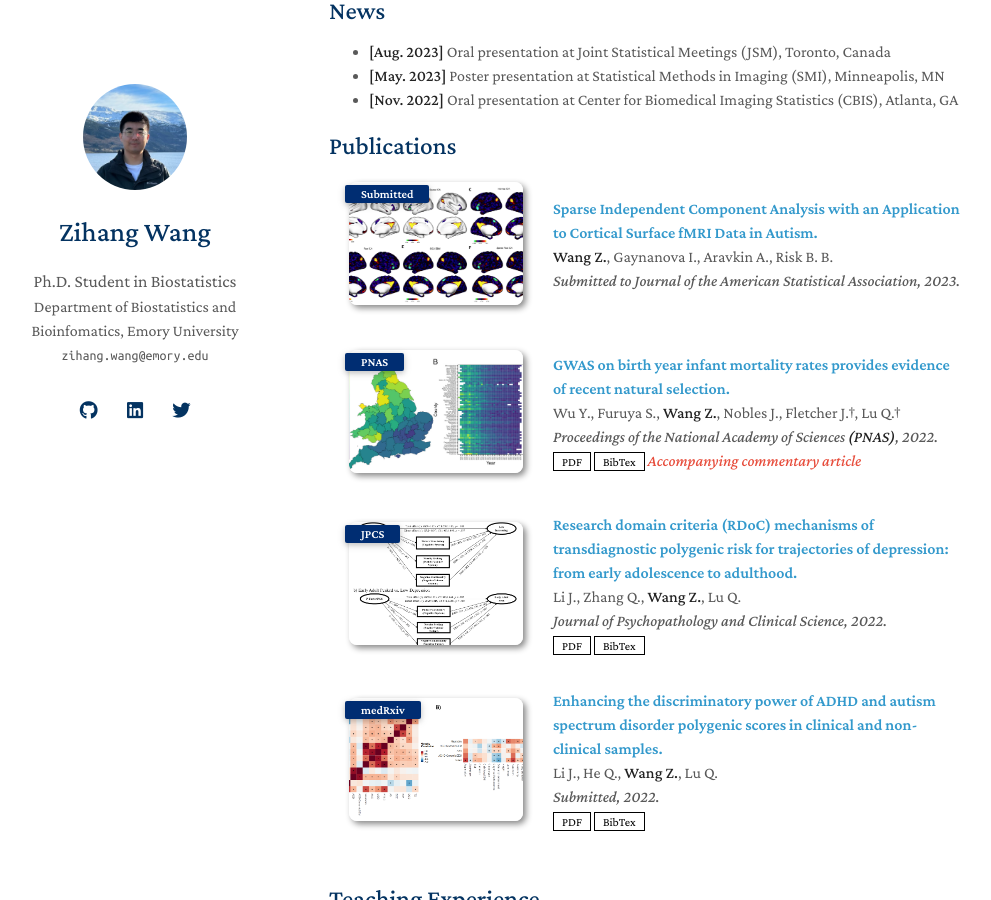
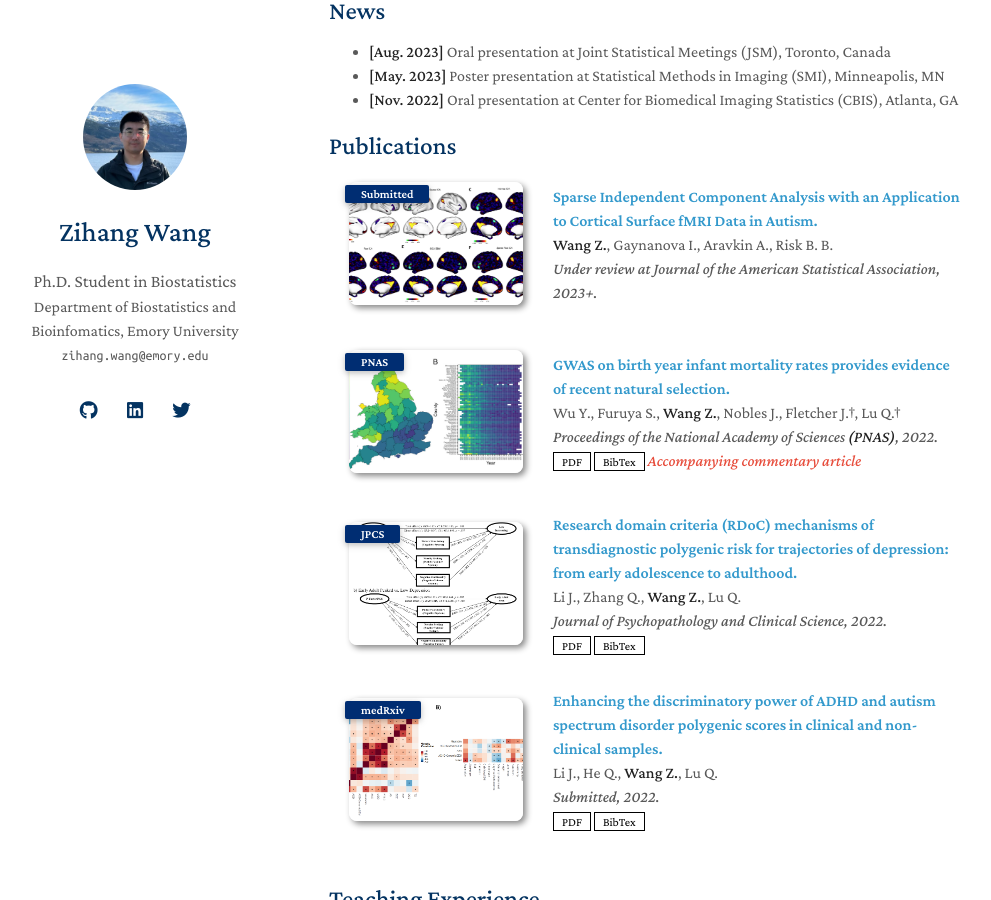
Before and after one commit to imzihangwang/imzihangwang.github.io, a Jekyll site: the page built from index.md, in a window 1280 px wide and 900 px high, scrolled down 458 px. Shown: the whole window, without its empty margins (141-1132 px from the left). Built offline with Jekyll 4.4.1, drawn with Linux system fonts in a browser that asks for light colours; nearby versions of some CDN libraries; a style sheet for code colours, icons or effects is not loaded; our own code applies the rules of GitHub Pages for plain Markdown files.

Commit message:
Update publications.yml

```diff
--- a/_data/publications.yml
+++ b/_data/publications.yml
@@ -3,7 +3,7 @@ main:
   - title: Sparse Independent Component Analysis with an Application to Cortical Surface fMRI Data in Autism.
     authors: <strong>Wang Z.</strong>, Gaynanova I., Aravkin A., Risk B. B.
     conference_short: Submitted
-    conference: Submitted to Journal of the American Statistical Association, 2023.
+    conference: Under review at Journal of the American Statistical Association, 2023+.
     image: ./assets/img/sparseICA.png
 
   - title: GWAS on birth year infant mortality rates provides evidence of recent natural selection.
```
